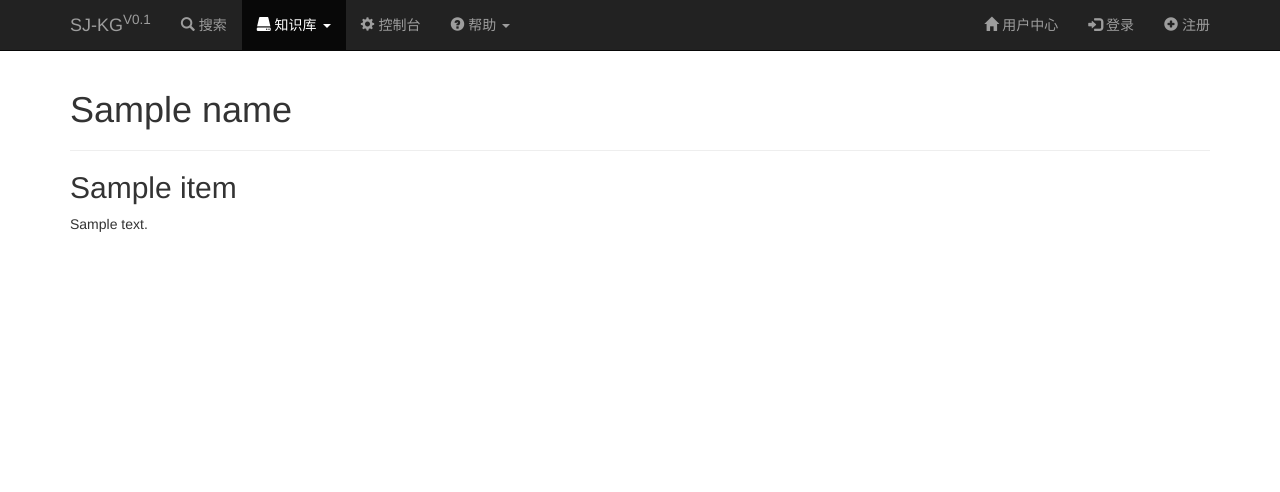
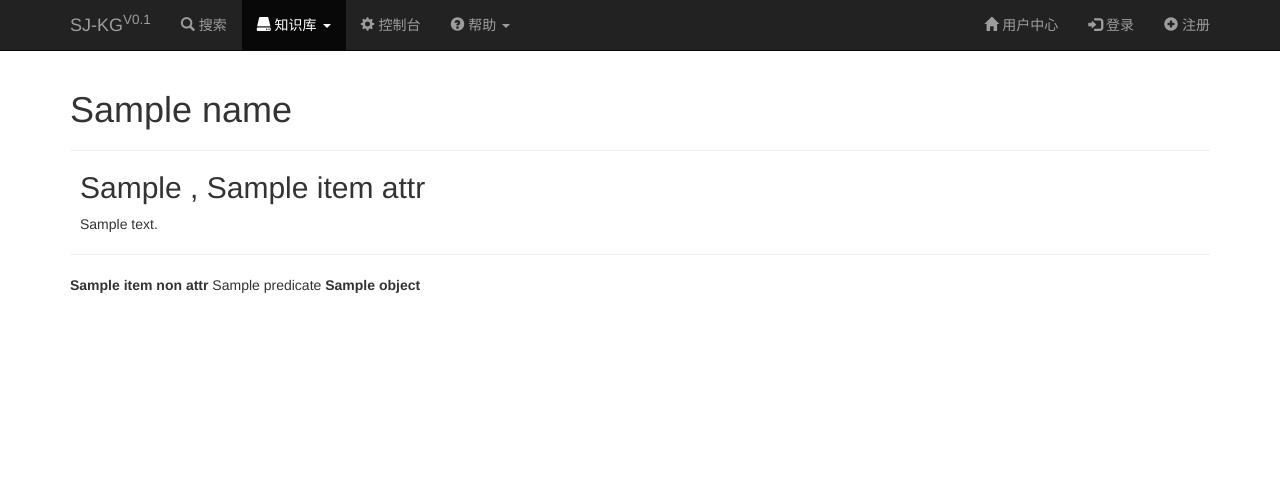
Before and after one commit to BigDipper7/SJ-KnowledgeGraphMS, a Flask app: template templates/card/card.html in a window 1280 px wide. Shown: the top 492 px of the page. Run offline with Flask 2, Linux system fonts and the light colour scheme; the template is opened without the code that fills it: most values are stand-ins (such as "Sample title", 1, 10 or a date in 2020); some libraries are stand-ins or nearby versions.

Commit message:
add section indicator present in card.html

```diff
--- a/templates/card/card.html
+++ b/templates/card/card.html
@@ -15,10 +15,26 @@
 <div class="container">
     <h1>{{ name }}</h1>
     <hr />
-{% for item in data.data %}
+    <!-- {% for item in data.data %}
         <div style="margin-left: {{ item.margin_left }}px;">
             <h2>{{ item.sect_title }}</h2>
             <span>{{ item.sect_text }}</span>
+        </div>
+    {% endfor %} -->
+    {% for item_attr in data.rest_attrs %}
+        <div style="margin-left: {{ item_attr.margin_left * 50 }}px;">
+            <h2>{{ item_attr.no }} , {{ item_attr.sect_title }}</h2>
+            <span>{{ item_attr.sect_text }}</span>
+        </div>
+    {% endfor %}
+    <hr />
+    {% for item_non_attr in data.rest_non_attrs %}
+        <div>
+            <p>
+                <strong>{{ item_non_attr.subject }}</strong>
+                {{ item_non_attr.predicate }}
+                <strong>{{ item_non_attr.object }}</strong>
+            </p>
         </div>
     {% endfor %}
 </div>
```
Also changed, not shown: manage.py (+9 -5 lines). Lines whose indentation alone changed are shown as unchanged.
